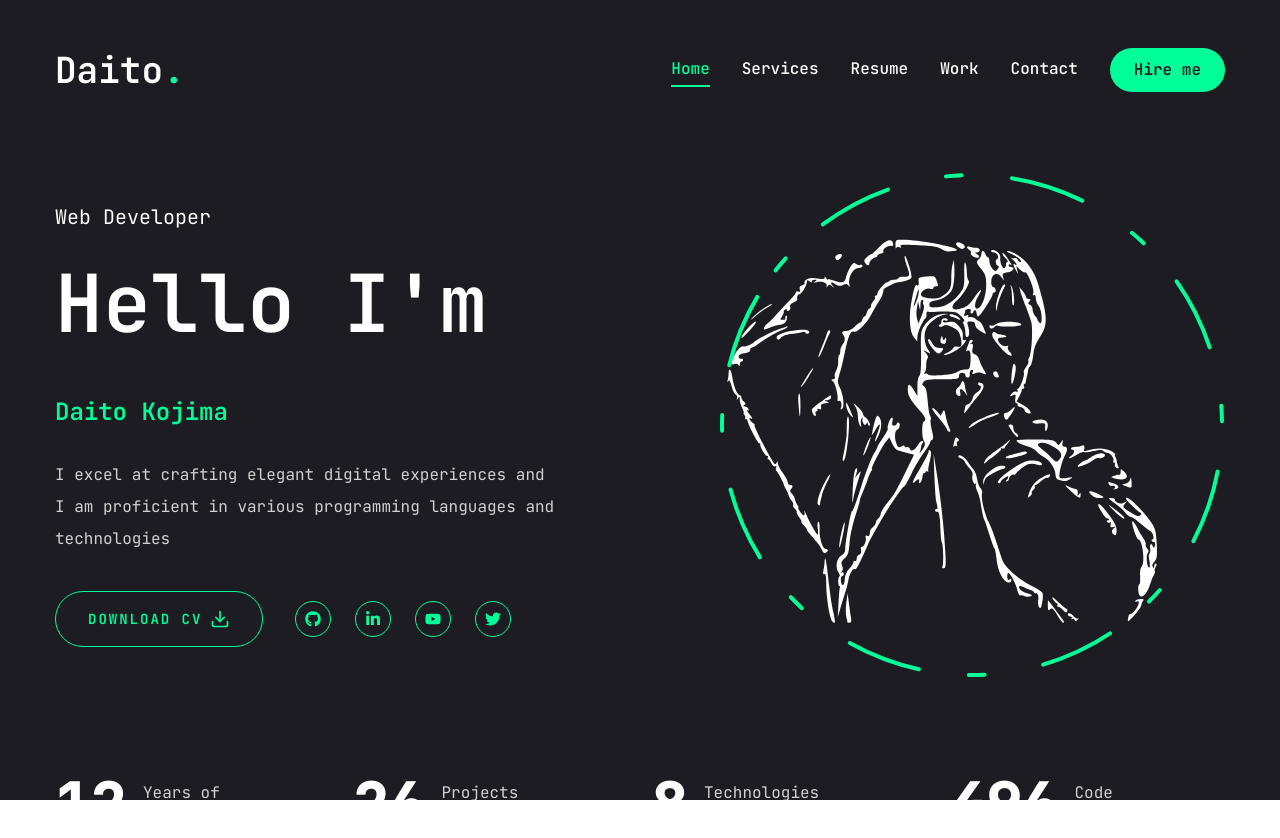
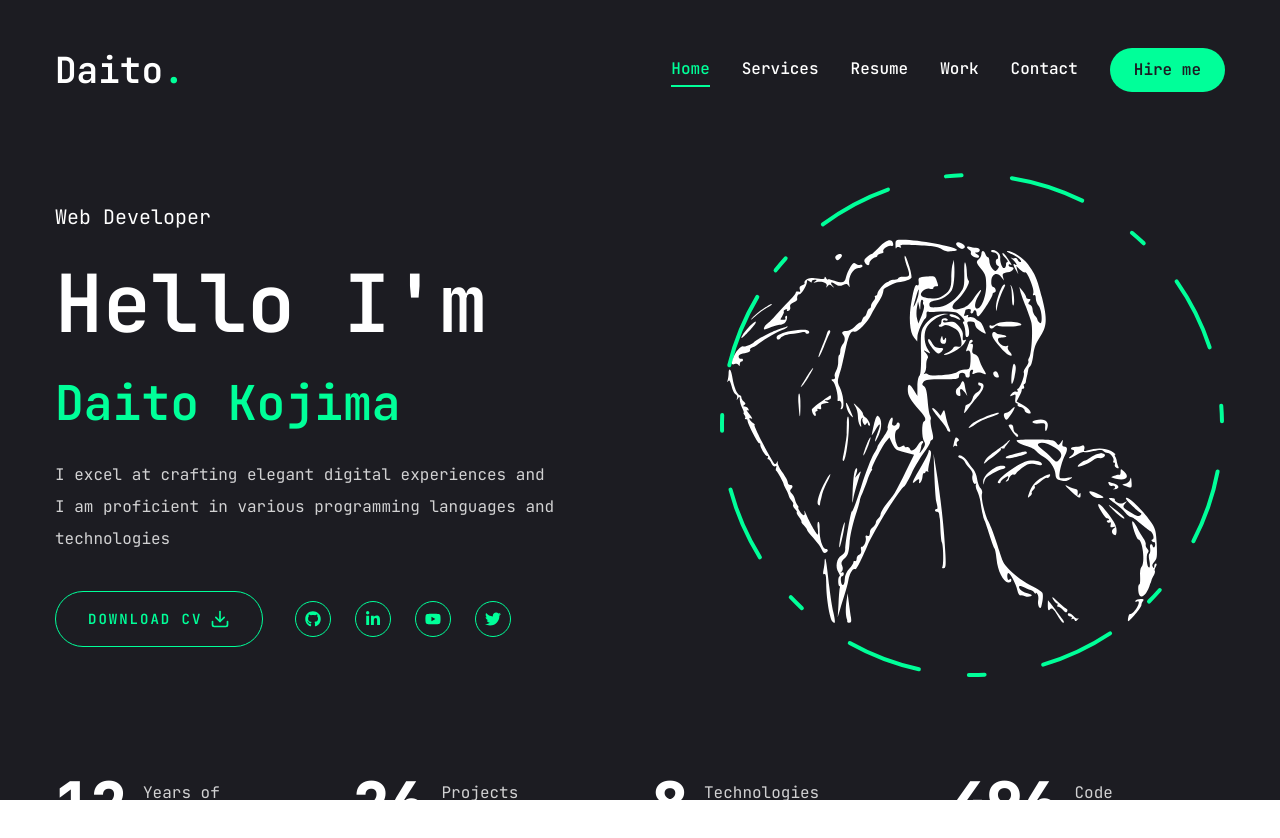
Before and after one commit to daitokojima/daitoPortfolio, a Next.js app: page / in a window 1280 px wide. Shown: the top 838 px of the page. Built offline with nearby package versions, Linux system fonts and the light colour scheme.

Commit message:
header and lp design change

```diff
--- a/app/globals.css
+++ b/app/globals.css
@@ -7,7 +7,7 @@
     @apply font-primary bg-primary text-white leading-loose;
   }
   .h1 {
-    @apply text-[48px] xl:text-[80px] leading-[1.1] font-semibold;
+    @apply text-[44px] xl:text-[80px] leading-[1.1] font-semibold;
   }
   .h2 {
     @apply text-[36px] xl:text-[48px] leading-[1.1] font-semibold;
--- a/app/page.jsx
+++ b/app/page.jsx
@@ -15,7 +15,7 @@ const page = () => {
           <div className="text-center xl:text-left order-2 xl:order-none">
             <span className="text-xl">Web Developer</span>
             <h1 className="h1 my-6">
-              Hello I'm <br /> <span className="text-accent text-2xl">Daito Kojima</span>
+              Hello I'm <br /> <span className="text-accent text-5xl">Daito Kojima</span>
             </h1>
             <p className="max-w-[500px] mb-9 text-white/80">I excel at crafting elegant digital experiences and I am proficient in various programming languages and technologies</p>
             {/* btn and socials */}
--- a/app/work/page.jsx
+++ b/app/work/page.jsx
@@ -28,7 +28,7 @@ const projects = [
         category: "frontend",
         title: "Corporate Landing Page",
         description: "Lorem ipsum dolor sit amet, consectetur adipiscing elit. In felis nunc, sagittis ac sollicitudin.",
-        stack: [{ name: "Next.js" }, { name: "Tailwind.css" }, { name: "Javascript" }, { name: "React" }],
+        stack: [{ name: "Next.js" }, { name: "Tailwind.css" }, { name: "React" }],
         image: "/assets/lp-subsidy.png",
         live: "https://salto.site/lp/subsidy",
         github: "",
--- a/components/MobileNav.jsx
+++ b/components/MobileNav.jsx
@@ -46,12 +46,13 @@ const MobileNav = () => {
             </SheetTrigger>
             <SheetContent className="flex flex-col">
                 {/* logo */}
-                <div className='mt-32 mb-40 text-center text-2xl'>
+                <div className='mt-20 mb-20 text-center text-2xl'>
                     <Link href="/">
                         <h1 className='text-4xl font-semibold'>Daito <span className='text-accent'>.</span></h1>
                     </Link>
                 </div>
                 {/* nav */}
+                {/* <nav className='flex flex-col justify-center items-center gap-8'> */}
                 <nav className='flex flex-col justify-center items-center gap-8'>
                     {links.map((link, index) => (
                         <Link
```
